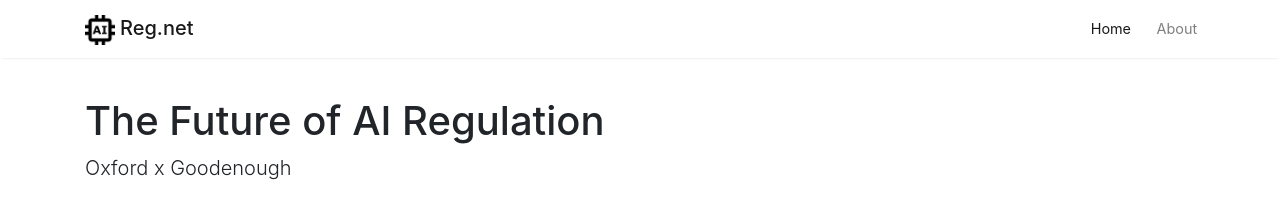
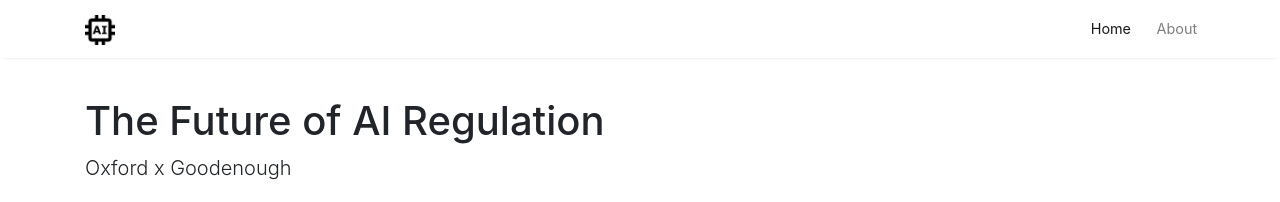
Before and after one commit to kasnder/aireg, a Jekyll site: the page built from index.html, in a window 1280 px wide. Shown: the top 202 px of the page. Built offline with Jekyll 4.4.1, drawn with Linux system fonts in a browser that asks for light colours; nearby versions of some CDN libraries; the list of posts is cut into pages by our own code.

Commit message:
Fix logo 1/2

```diff
--- a/_layouts/default.html
+++ b/_layouts/default.html
@@ -36,7 +36,7 @@
 
     <!-- Begin Logo -->
     <a class="navbar-brand" href="{{ site.baseurl }}/">
-    <img src="{{ site.baseurl }}/{{ site.logo }}" alt="{{ site.name }}">Reg.net
+    <img src="{{ site.baseurl }}/{{ site.logo }}" alt="{{ site.name }}">
     </a>
     <!-- End Logo -->
 
```
